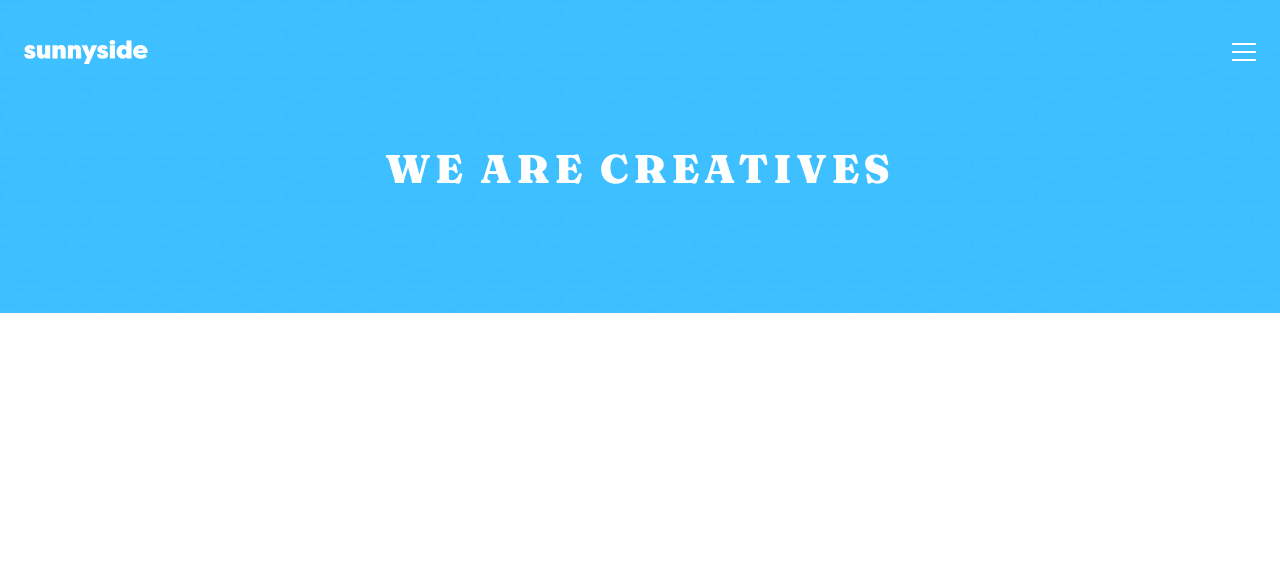
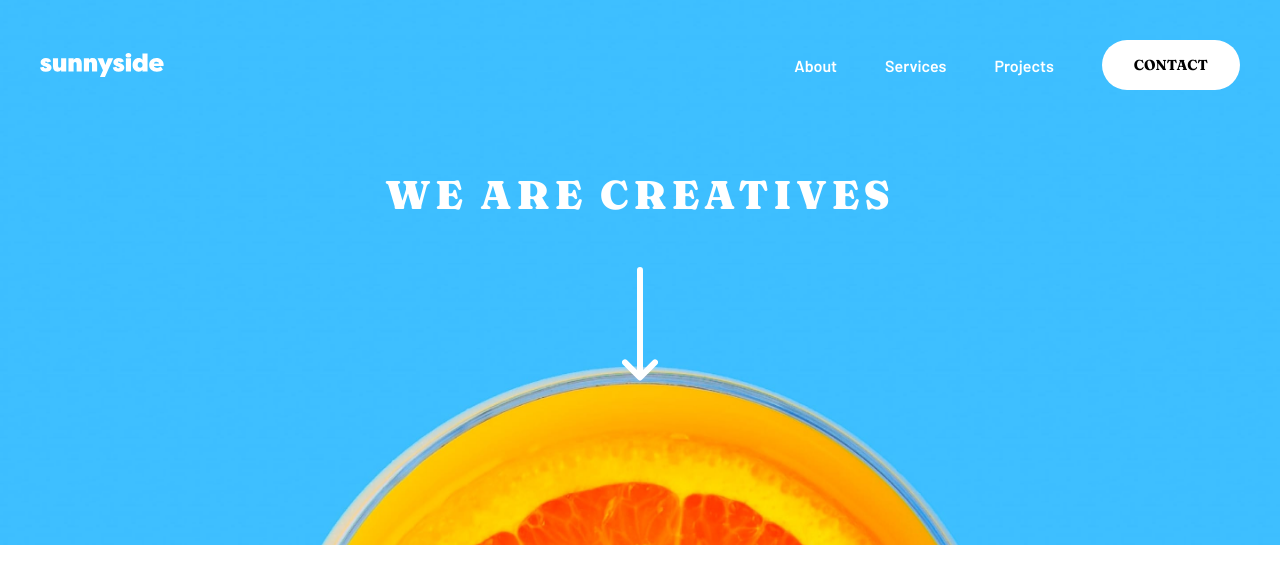
Before and after one commit to MichaelRendall/sunnyside-agency, a React (Create React App) app: page / in a window 1280 px wide. Shown: the top 584 px of the page. Built offline with nearby package versions, Linux system fonts and the light colour scheme.

Commit message:
created navigation

```diff
--- a/public/index.html
+++ b/public/index.html
@@ -9,22 +9,8 @@
       name="description"
       content="Web site created using create-react-app"
     />
-    <link rel="apple-touch-icon" href="%PUBLIC_URL%/logo192.png" />
-    <!--
-      manifest.json provides metadata used when your web app is installed on a
-      user's mobile device or desktop. See https://developers.google.com/web/fundamentals/web-app-manifest/
-    -->
-    <link rel="manifest" href="%PUBLIC_URL%/manifest.json" />
-    <!--
-      Notice the use of %PUBLIC_URL% in the tags above.
-      It will be replaced with the URL of the `public` folder during the build.
-      Only files inside the `public` folder can be referenced from the HTML.
 
-      Unlike "/favicon.ico" or "favicon.ico", "%PUBLIC_URL%/favicon.ico" will
-      work correctly both with client-side routing and a non-root public URL.
-      Learn how to configure a non-root public URL by running `npm run build`.
-    -->
-    <title>React App</title>
+    <title>Sunnyside Agency</title>
   </head>
   <body>
     <noscript>You need to enable JavaScript to run this app.</noscript>
--- a/src/components/Header.module.scss
+++ b/src/components/Header.module.scss
@@ -1,12 +1,38 @@
 @import "../styles/_variables.scss";
 
 .header {
-  background: url("../assets/mobile/image-header.jpg");
-  padding: 2.5rem 1.5rem;
+  background: {
+    image: url("../assets/mobile/image-header.jpg");
+    size: cover;
+    position: top;
+    repeat: no-repeat;
+  }
+  padding: 2.5rem 1.5rem 10rem;
+  text-align: center;
+
+  @media (min-width: 40rem) {
+    background-image: url("../assets/desktop/image-header.jpg");
+    padding: 2.5rem 2.5rem 10rem;
+  }
 
   .header__nav {
     display: flex;
     justify-content: space-between;
     align-items: center;
+    font-family: "Barlow", sans-serif;
+  }
+
+  .header__nav_mobile {
+    display: block;
+    @media (min-width: 40rem) {
+      display: none;
+    }
+  }
+
+  .header__nav_desktop {
+    display: none;
+    @media (min-width: 40rem) {
+      display: block;
+    }
   }
 }
--- a/src/components/Header.tsx
+++ b/src/components/Header.tsx
@@ -2,15 +2,25 @@ import React from "react";
 import classes from "./Header.module.scss";
 import logo from "../assets/logo.svg";
 import hamburger from "../assets/icon-hamburger.svg";
+import arrowDown from "../assets/icon-arrow-down.svg";
+import NavItems from "./Nav/NavItems";
 
 const Header = () => {
   return (
     <header className={classes.header}>
       <div className={classes.header__nav}>
         <img src={logo} alt="Sunnyside Logo" />
-        <img src={hamburger} alt="Hamburger Icon" />
+        <img
+          className={classes.header__nav_mobile}
+          src={hamburger}
+          alt="Hamburger Icon"
+        />
+        <nav className={classes.header__nav_desktop}>
+          <NavItems />
+        </nav>
       </div>
       <h1>We are Creatives</h1>
+      <img src={arrowDown} alt="Downward pointing arrow" />
     </header>
   );
 };
--- /dev/null
+++ b/src/components/Nav/NavItem.module.scss
@@ -0,0 +1,19 @@
+@import "../../styles/_variables.scss";
+
+.button {
+  font: {
+    family: "Fraunces", serif;
+    size: 0.9rem;
+    weight: 700;
+  }
+  background-color: $white;
+  padding: 1rem 2rem;
+  border-radius: 50px;
+  color: black;
+  text-transform: uppercase;
+
+  &:hover {
+    background-color: rgba($white, 0.3);
+    color: $white;
+  }
+}
--- /dev/null
+++ b/src/components/Nav/NavItem.tsx
@@ -0,0 +1,18 @@
+import React from "react";
+import classes from "./NavItem.module.scss";
+
+interface NavItemProps {
+  text: string;
+  link: string;
+  class: string;
+}
+
+const NavItem: React.FC<NavItemProps> = (props) => {
+  return (
+    <a href={props.link}>
+      <li className={classes[props.class]}>{props.text}</li>
+    </a>
+  );
+};
+
+export default NavItem;
--- /dev/null
+++ b/src/components/Nav/NavItems.module.scss
@@ -0,0 +1,12 @@
+@import "../../styles/_variables.scss";
+
+.nav {
+  display: flex;
+  flex-direction: row;
+  align-items: center;
+  gap: 3rem;
+  margin: 0;
+  padding: 0;
+  list-style: none;
+  color: $white;
+}
--- /dev/null
+++ b/src/components/Nav/NavItems.tsx
@@ -0,0 +1,42 @@
+import React from "react";
+import NavItem from "./NavItem";
+import classes from "./NavItems.module.scss";
+
+const NavItems = () => {
+  const NAV_LIST = [
+    {
+      text: "About",
+      link: "#",
+      class: "",
+    },
+    {
+      text: "Services",
+      link: "#",
+      class: "",
+    },
+    {
+      text: "Projects",
+      link: "#",
+      class: "",
+    },
+    {
+      text: "Contact",
+      link: "#",
+      class: "button",
+    },
+  ];
+
+  return (
+    <ul className={classes.nav}>
+      {NAV_LIST.map((navItem) => (
+        <NavItem
+          text={navItem.text}
+          link={navItem.link}
+          class={navItem.class}
+        />
+      ))}
+    </ul>
+  );
+};
+
+export default NavItems;
--- a/src/index.scss
+++ b/src/index.scss
@@ -10,7 +10,6 @@ body {
 }
 
 h1 {
-  color: $white;
   text: {
     align: center;
     transform: uppercase;
@@ -20,6 +19,12 @@ h1 {
     weight: 900;
     size: 2.5rem;
   }
-  margin: 5rem 0;
+  color: $white;
+  margin: 5rem 0 3rem;
   letter-spacing: 0.3rem;
 }
+
+a {
+  text-decoration: none;
+  color: inherit;
+}
```
Also changed, not shown: public/logo192.png (deleted), public/logo512.png (deleted).
